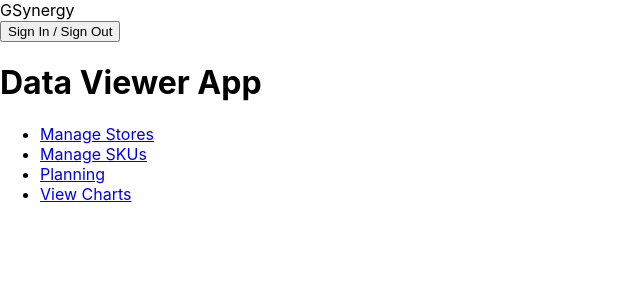
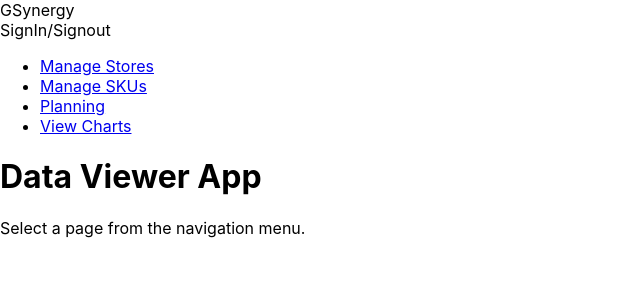
Before and after one commit to Aditya99Raj/gs786092_aditya_raj, a React (Create React App) app: page / in a window 1280 px wide. Shown: the top 300 px of the page, without its empty margins (0-640 px from the left). Built offline with nearby package versions, Linux system fonts and the light colour scheme.

Commit message:
redux set up

```diff
--- a/package.json
+++ b/package.json
@@ -14,6 +14,7 @@
     "@types/react-dom": "^19.0.4",
     "react": "^19.0.0",
     "react-dom": "^19.0.0",
+    "react-icons": "^5.5.0",
     "react-redux": "^9.2.0",
     "react-router-dom": "^7.2.0",
     "react-scripts": "5.0.1",
--- a/src/DataViewer/Home.tsx
+++ b/src/DataViewer/Home.tsx
@@ -1,28 +1,18 @@
-import React from 'react';
-import { Link } from 'react-router-dom';
+import React from "react";
+import { Link } from "react-router-dom";
+import { FaStore, FaBox, FaChartLine } from "react-icons/fa6";
+import { IconType } from "react-icons";
+import Navbar from "../components/Navbar";
+import Sidebar from "../components/Sidebar";
 
+const Icon: IconType = FaStore;
 
 const HomePage: React.FC = () => {
   return (
-    <div className="min-h-screen bg-gray-100 flex flex-col">
-      <nav className="bg-white-600 text-white w-full flex justify-between items-center p-4 shadow-lg">
-        <div className="text-xl font-bold">GSynergy</div>
-        <button className="bg-red text-blue-600 px-4 py-2 rounded hover:bg-gray-200">Sign In / Sign Out</button>
-      </nav>
-      <header className="text-center py-8">
-        <h1 className="text-3xl font-bold">Data Viewer App</h1>
-      </header>
-      <main className="w-full max-w-md bg-white p-6 rounded-lg shadow-md mx-auto">
-        <nav>
-          <ul className="space-y-4">
-            <li><Link to="/stores" className="block bg-blue-500 text-white text-center py-2 rounded hover:bg-blue-600">Manage Stores</Link></li>
-            <li><Link to="/skus" className="block bg-blue-500 text-white text-center py-2 rounded hover:bg-blue-600">Manage SKUs</Link></li>
-            <li><Link to="/planning" className="block bg-blue-500 text-white text-center py-2 rounded hover:bg-blue-600">Planning</Link></li>
-            <li><Link to="/charts" className="block bg-blue-500 text-white text-center py-2 rounded hover:bg-blue-600">View Charts</Link></li>
-          </ul>
-        </nav>
-      </main>
-    </div>
+    <>
+    <Navbar/>
+      <Sidebar/>
+    </>
   );
 };
 
--- /dev/null
+++ b/src/components/Navbar.tsx
@@ -0,0 +1,13 @@
+import React from 'react'
+
+const Navbar = () => {
+  return (
+    <nav className="p-2 flex items-center justify-between">
+        <div className="text-2xl font-bold mb-6">GSynergy</div>
+          <span>SignIn/Signout</span>
+      </nav>
+
+  )
+}
+
+export default Navbar
--- /dev/null
+++ b/src/components/Sidebar.tsx
@@ -0,0 +1,66 @@
+import React from 'react'
+import { Link } from "react-router-dom";
+import { FaStore, FaBox, FaChartLine } from "react-icons/fa6";
+import { IconType } from "react-icons";
+
+const Sidebar = () => {
+  return (
+    <div className="min-h-screen bg-gray-100 flex">
+        {/* Left Navigation Menu */}
+        <aside className="w-40 bg-blue-600 text-white flex flex-col p-4 space-y-4">
+          <nav>
+            <ul className="space-y-4">
+              <li>
+                <Link
+                  to="/stores"
+                  className="flex items-center space-x-2 hover:bg-blue-500 p-2 rounded"
+                >
+                  <>{/* <FaStore size={20} /> */}</>
+                  <span>Manage Stores</span>
+                </Link>
+              </li>
+              <li>
+                <Link
+                  to="/skus"
+                  className="flex items-center space-x-2 hover:bg-blue-500 p-2 rounded"
+                >
+                  {/* <FaBoxes /> */}
+                  <span>Manage SKUs</span>
+                </Link>
+              </li>
+              <li>
+                <Link
+                  to="/planning"
+                  className="flex items-center space-x-2 hover:bg-blue-500 p-2 rounded"
+                >
+                  {/* <FaCalendarAlt /> */}
+                  <span>Planning</span>
+                </Link>
+              </li>
+              <li>
+                <Link
+                  to="/charts"
+                  className="flex items-center space-x-2 hover:bg-blue-500 p-2 rounded"
+                >
+                  {/* <FaChartLine /> */}
+                  <span>View Charts</span>
+                </Link>
+              </li>
+            </ul>
+          </nav>
+        </aside>
+
+        {/* Main Content */}
+        <div className="flex-1 p-8">
+          <header className="text-center py-8">
+            <h1 className="text-3xl font-bold">Data Viewer App</h1>
+          </header>
+          <main className="w-full max-w-md bg-white p-6 rounded-lg shadow-md mx-auto">
+            <p>Select a page from the navigation menu.</p>
+          </main>
+        </div>
+      </div>
+  )
+}
+
+export default Sidebar
--- /dev/null
+++ b/src/redux/action.ts
@@ -0,0 +1,9 @@
+export const addStore = (storeName: string) => ({
+    type: 'ADD_STORE',
+    payload: storeName,
+  });
+
+  export const removeStore = (index: number) => ({
+    type: 'REMOVE_STORE',
+    payload: index,
+  });
--- /dev/null
+++ b/src/redux/index.ts
@@ -0,0 +1,6 @@
+import { createStore } from 'redux';
+import { storesReducer } from "./reducer";
+
+export const store = createStore(storesReducer);
+
+export type RootState = ReturnType<typeof store.getState>;
--- /dev/null
+++ b/src/redux/reducer.ts
@@ -0,0 +1,12 @@
+const initialState: string[] = [];
+
+export const storesReducer = (state = initialState, action: any) => {
+  switch (action.type) {
+    case 'ADD_STORE':
+      return [...state, action.payload];
+    case 'REMOVE_STORE':
+      return state.filter((_, index) => index !== action.payload);
+    default:
+      return state;
+  }
+};
```
Also changed, not shown: src/DataViewer/Chart.tsx (added), src/DataViewer/Planning.tsx (added), src/DataViewer/SKU.tsx (added), src/DataViewer/Stores.tsx (added), 1 other file (tests, documents, lock files or other folders).
